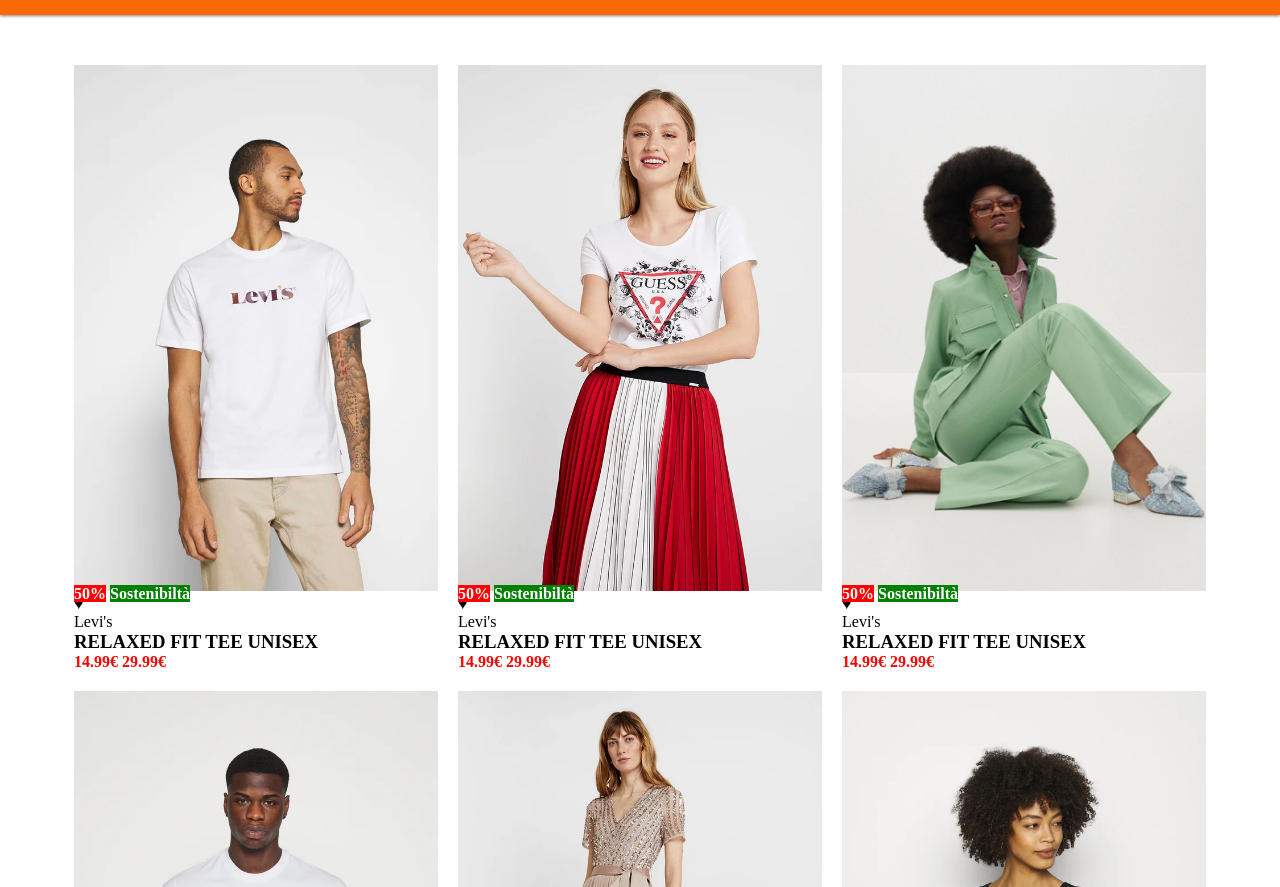
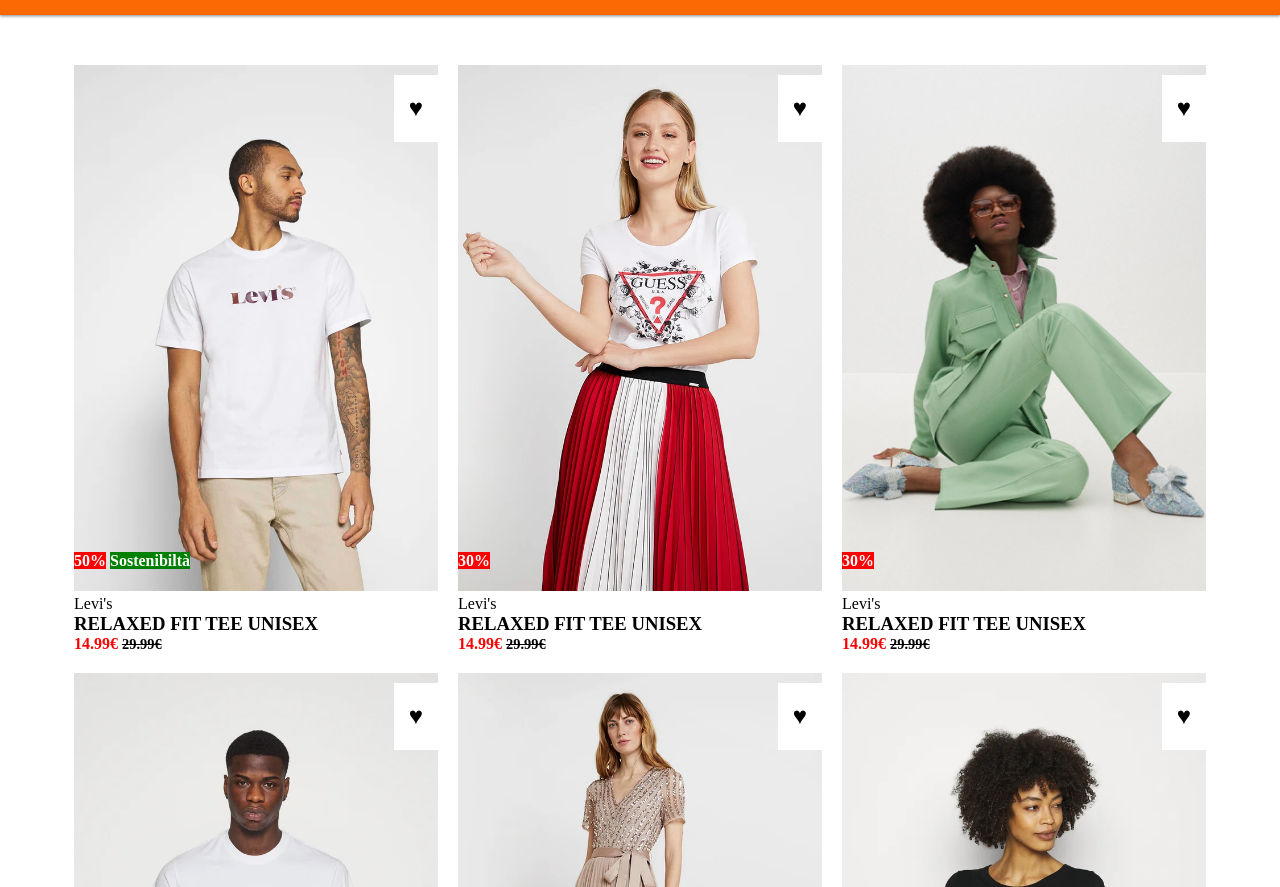
Before and after one commit to Alematri/html-css-boolando, a plain HTML site: page index.html in a window 1280 px wide. Shown: the part 65-952 px from the top of the page. Drawn offline with Linux system fonts and the light colour scheme.

Commit message:
[fix] badge

```diff
--- a/css/style.css
+++ b/css/style.css
@@ -152,8 +152,8 @@ main .row .card .card-badge{
   font-weight: bold;
 }
 
-main .row .card .card-badge .badge{
-  padding: 5px 10px;
+main .row .card .card-badge{
+  padding: 15px 0;
 }
 
 main .row .card .card-badge .discount{
@@ -171,5 +171,10 @@ main .tag .price{
 main .card .price span{
   color:red;
   font-weight: bold;
+}
 
+main .card .price span:last-child{
+  font-size: .9rem;
+  color: black;
+  text-decoration:line-through;
 }
--- a/index.html
+++ b/index.html
@@ -56,7 +56,7 @@
                 <img class="secondary-image" src="img/1b.webp" alt="1b">
               </div>
 
-              <div class="favorurite">&hearts;</div>
+              <div class="favourite">&hearts;</div>
               <div class="card-badge">
                <span class="discount">50%</span>
                <span class="tag">Sostenibiltà</span>
@@ -68,8 +68,8 @@
               <span class="brand">Levi's</span>
               <h3 class="product-name">RELAXED FIT TEE UNISEX</h3>
                 <div class="price">
-                  <span>14.99€</span>
-                 <span>29.99€</span>
+                  <span>14.99&euro;</span>
+                  <span>29.99&euro;</span>
                 </div>
             </div>
           </div>
@@ -83,10 +83,9 @@
                 <img class="secondary-image" src="img/2b.webp" alt="2b">
               </div>
 
-              <div class="favorurite">&hearts;</div>
+              <div class="favourite">&hearts;</div>
               <div class="card-badge">
-               <span class="discount">50%</span>
-               <span class="tag">Sostenibiltà</span>
+               <span class="discount">30%</span>
               </div>
 
             </div>
@@ -110,10 +109,9 @@
                 <img class="secondary-image" src="img/3b.webp" alt="3b">
               </div>
 
-              <div class="favorurite">&hearts;</div>
+              <div class="favourite">&hearts;</div>
               <div class="card-badge">
-               <span class="discount">50%</span>
-               <span class="tag">Sostenibiltà</span>
+               <span class="discount">30%</span>
               </div>
 
             </div>
@@ -137,7 +135,7 @@
                 <img class="secondary-image" src="img/4b.webp" alt="4b">
               </div>
 
-              <div class="favorurite">&hearts;</div>
+              <div class="favourite">&hearts;</div>
               <div class="card-badge">
                <span class="discount">50%</span>
                <span class="tag">Sostenibiltà</span>
@@ -164,11 +162,7 @@
                 <img class="secondary-image" src="img/5b.webp" alt="5b">
               </div>
 
-              <div class="favorurite">&hearts;</div>
-              <div class="card-badge">
-               <span class="discount">50%</span>
-               <span class="tag">Sostenibiltà</span>
-              </div>
+              <div class="favourite">&hearts;</div>
 
             </div>
 
@@ -191,9 +185,8 @@
                 <img class="secondary-image" src="img/6b.webp" alt="6b">
               </div>
 
-              <div class="favorurite">&hearts;</div>
+              <div class="favourite">&hearts;</div>
               <div class="card-badge">
-               <span class="discount">50%</span>
                <span class="tag">Sostenibiltà</span>
               </div>
 
```
